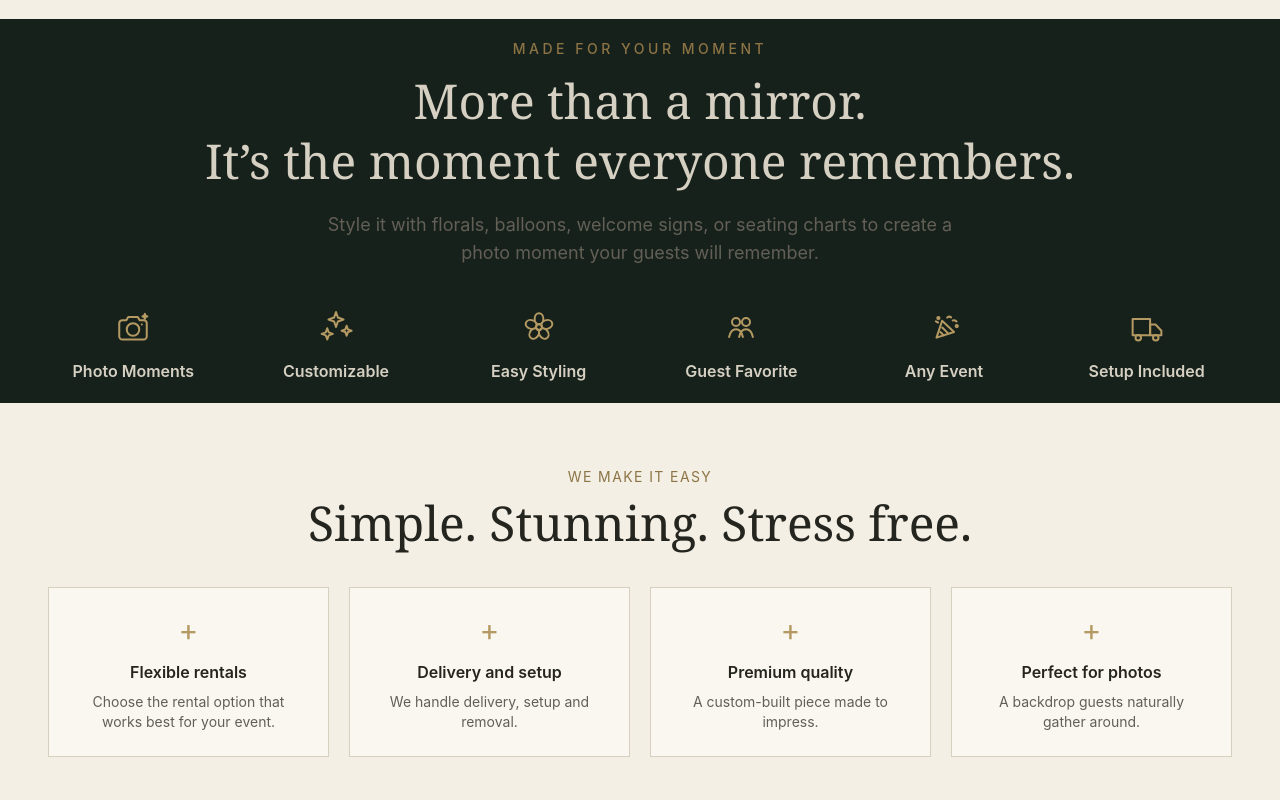
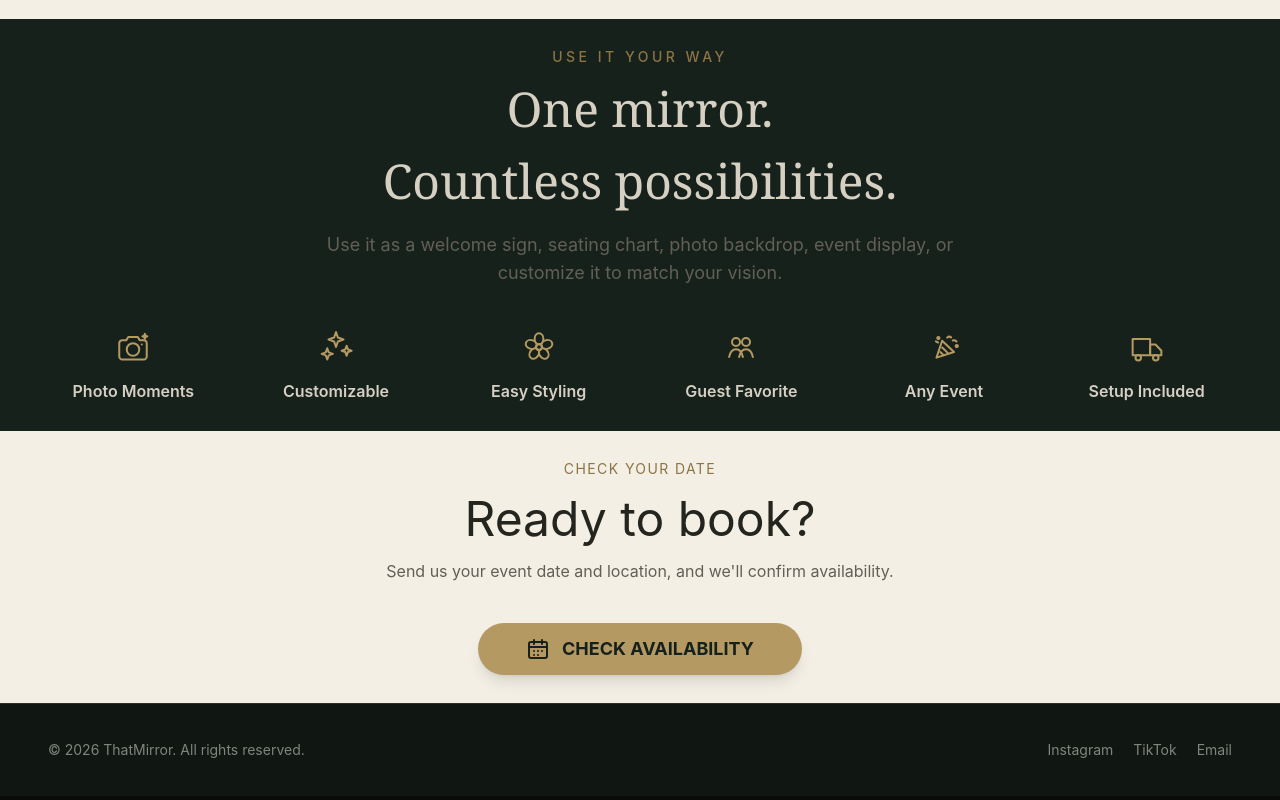
Before and after one commit to julioguzman19/ThatMirror, an Angular app: page / in a window 1280 px wide. Shown: the part 1080-1880 px from the top of the page. Built offline with nearby package versions, Linux system fonts and the light colour scheme.

Commit message:
Finalizing last section pending formatting and more consistency

```diff
--- a/src/app/app.html
+++ b/src/app/app.html
@@ -101,7 +101,7 @@
   </section>
 
   <!-- Gallery -->
-  <section id="gallery" class="bg-ivory px-5 py-9 text-[#25251f] md:px-12 md:py-6">
+  <section id="gallery" class="bg-ivory text-charcoal px-5 py-9 md:px-12 md:py-6">
     <div>
       <p class="text-sm uppercase tracking-widest">One mirror, endless possibilities</p>
 
@@ -189,19 +189,21 @@
   </section>
 
   <!-- Event types -->
-  <section class="bg-forest px-5 py-4 text-center text-[#D6D0C3] sm:px-6 md:px-8 md:py-5 lg:px-12">
+  <section class="bg-forest text-center text-[#D6D0C3] px-5 py-4 sm:px-6 md:px-8 md:py-7 lg:px-12">
     <p class="text-xs font-medium uppercase tracking-[0.25em] text-gold-dark sm:text-sm">
-      Made for your moment
+      USE IT YOUR WAY
     </p>
 
-    <h2 class="mx-auto mt-3 max-w-4xl font-serif text-3xl leading-tight sm:text-4xl md:text-5xl">
-      More than a mirror.
-      <span class="md:block">It’s the moment everyone remembers.</span>
-    </h2>
+    <p class="mx-auto mt-3 max-w-4xl font-serif text-3xl leading-tight sm:text-4xl md:text-5xl">
+      One mirror.
+    </p>
+    <p class="mx-auto mt-3 max-w-4xl font-serif text-3xl leading-tight sm:text-4xl md:text-5xl">
+      Countless possibilities.
+    </p>
 
     <p class="mx-auto mt-5 max-w-2xl text-base leading-7 text-stone sm:text-lg">
-      Style it with florals, balloons, welcome signs, or seating charts to create a photo moment
-      your guests will remember.
+      Use it as a welcome sign, seating chart, photo backdrop, event display, or customize it to
+      match your vision.
     </p>
 
     <div class="mt-10 grid grid-cols-2 gap-8 sm:grid-cols-3 lg:grid-cols-6">
@@ -219,68 +221,53 @@
     </div>
   </section>
 
-  <!-- Benefits -->
-  <section class="bg-ivory px-5 py-9 md:py-16 text-center text-[#25251F] md:px-12">
-    <p class="text-sm uppercase tracking-widest text-gold-dark">We make it easy</p>
+  <!-- Contact -->
+  <section
+    id="contact"
+    class="flex flex-col gap-4 items-center text-center bg-ivory text-center text-charcoal gap-4 px-5 py-4 sm:px-6 md:px-8 md:py-7 lg:px-12"
+  >
+    <p class="text-sm uppercase tracking-widest text-gold-dark">CHECK YOUR DATE</p>
 
-    <h2 class="mt-3 font-serif text-4xl md:text-5xl">Simple. Stunning. Stress free.</h2>
+    <h2 class="text-4xl md:text-5xl">Ready to book?</h2>
 
-    <div class="mt-10 grid gap-5 sm:grid-cols-2 lg:grid-cols-4">
-      <article class="border border-linen bg-cream p-6">
-        <span class="text-3xl text-gold">+</span>
-        <h3 class="mt-3 font-semibold">Flexible rentals</h3>
-        <p class="mt-2 text-sm text-stone">
-          Choose the rental option that works best for your event.
-        </p>
-      </article>
+    <p class="text-stone">Send us your event date and location, and we'll confirm availability.</p>
 
-      <article class="border border-linen bg-cream p-6">
-        <span class="text-3xl text-gold">+</span>
-        <h3 class="mt-3 font-semibold">Delivery and setup</h3>
-        <p class="mt-2 text-sm text-stone">We handle delivery, setup and removal.</p>
-      </article>
+    <button
+      type="button"
+      class="flex w-full items-center justify-center gap-3 rounded-full bg-gold py-3 text-sm font-bold text-forest shadow-lg transition hover:bg-linen sm:w-auto sm:px-12 lg:mt-6 lg:text-lg"
+    >
+      <svg
+        aria-hidden="true"
+        class="h-6 w-6"
+        viewBox="0 0 24 24"
+        fill="none"
+        stroke="currentColor"
+        stroke-width="2"
+        stroke-linecap="round"
+        stroke-linejoin="round"
+      >
+        <rect x="3" y="5" width="18" height="16" rx="2"></rect>
+        <path d="M16 3v4M8 3v4M3 10h18"></path>
+        <path d="M8 14h.01M12 14h.01M16 14h.01M8 18h.01M12 18h.01"></path>
+      </svg>
 
-      <article class="border border-linen bg-cream p-6">
-        <span class="text-3xl text-gold">+</span>
-        <h3 class="mt-3 font-semibold">Premium quality</h3>
-        <p class="mt-2 text-sm text-stone">A custom-built piece made to impress.</p>
-      </article>
-
-      <article class="border border-linen bg-cream p-6">
-        <span class="text-3xl text-gold">+</span>
-        <h3 class="mt-3 font-semibold">Perfect for photos</h3>
-        <p class="mt-2 text-sm text-stone">A backdrop guests naturally gather around.</p>
-      </article>
-    </div>
-  </section>
-
-  <!-- Contact -->
-  <section id="contact" class="bg-forest-dark px-5 py-9 md:py-16 text-center md:px-12">
-    <h2 class="font-serif text-5xl md:text-6xl">Ready to book?</h2>
-
-    <p class="mt-5 text-[#D6D0C3]">
-      Tell us your event date and location. We'll confirm availability and send you the details.
-    </p>
-
-    <a
-      href="mailto:hello@thatmirror.com"
-      class="mt-8 inline-block rounded-full bg-gold px-8 py-4 font-bold text-forest"
-    >
       CHECK AVAILABILITY
-    </a>
-
-    <p class="mt-6 text-sm text-ivory/40">Weddings · Birthdays · Parties · Special events</p>
+    </button>
   </section>
 
   <!-- Footer -->
-  <footer class="border-t border-[#B49A62]/20 bg-[#0C110E] px-5 py-8 md:px-12">
-    <div class="flex flex-col items-center justify-between gap-4 text-sm text-ivory/50 sm:flex-row">
+  <footer class="border-t border-gold/20 bg-forest-dark px-5 py-9 sm:px-6 md:px-8 md:py-9 lg:px-12">
+    <div
+      class="flex flex-col items-center justify-between gap-4 text-center text-sm text-ivory/50 sm:flex-row sm:text-left"
+    >
       <p>© 2026 ThatMirror. All rights reserved.</p>
 
-      <div class="flex gap-5">
-        <a href="#" class="hover:text-[#B49A62]">Instagram</a>
-        <a href="#" class="hover:text-[#B49A62]">TikTok</a>
-        <a href="mailto:hello@thatmirror.com" class="hover:text-[#B49A62]">Email</a>
+      <div class="flex items-center gap-5">
+        <a href="#" class="transition-colors hover:text-gold">Instagram</a>
+
+        <a href="#" class="transition-colors hover:text-gold">TikTok</a>
+
+        <a href="mailto:hello@thatmirror.com" class="transition-colors hover:text-gold"> Email </a>
       </div>
     </div>
   </footer>
--- a/src/styles.css
+++ b/src/styles.css
@@ -1,6 +1,7 @@
 @import "tailwindcss";
 
 @theme {
+  --color-charcoal:#25251f;
   --color-forest: #17211b;
   --color-forest-dark: #101713;
   --color-ivory: #f3efe5;
```
Also changed, not shown: 1 other file (tests, documents, lock files or other folders).
